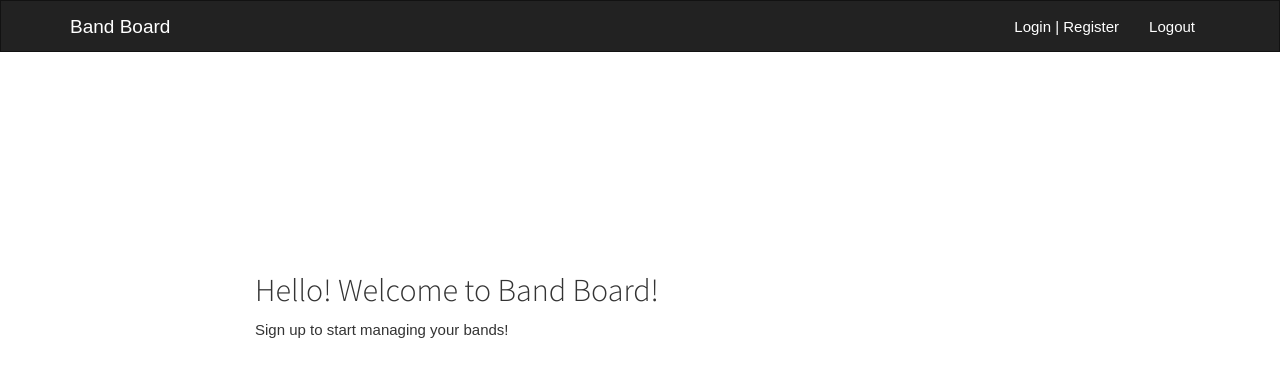
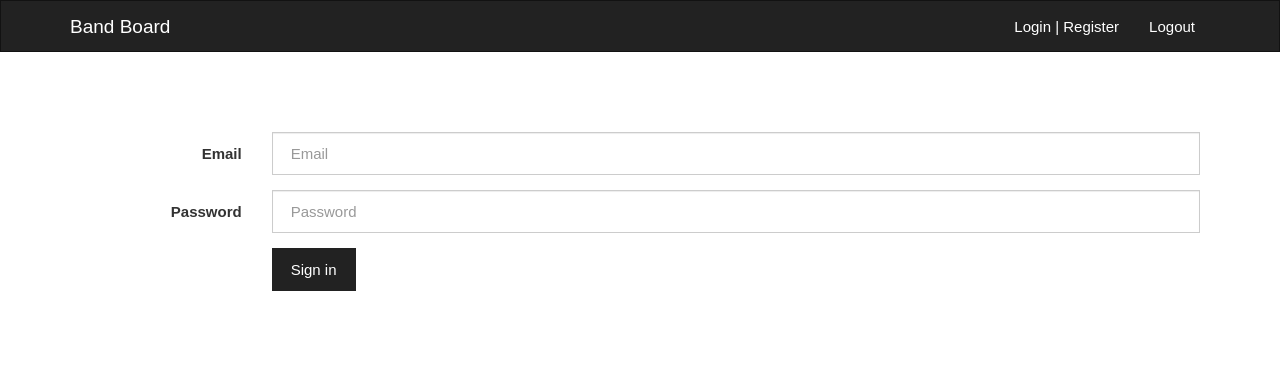
Before and after one commit to JzGo/band-board-v1-fe, a React (Create React App) app: page /login in a window 1280 px wide. Shown: the top 376 px of the page. Built offline with nearby package versions, Linux system fonts and the light colour scheme.

Commit message:
add login form placeholder

```diff
--- a/src/App.css
+++ b/src/App.css
@@ -30,6 +30,10 @@
   padding: 25vh;
 }
 
+.form-horizontal {
+  padding: 10vh;
+}
+
 @keyframes App-logo-spin {
   from { transform: rotate(0deg); }
   to { transform: rotate(360deg); }
--- a/src/App.js
+++ b/src/App.js
@@ -1,15 +1,20 @@
 import React, { Component } from 'react';
+import { BrowserRouter as Router, Route } from 'react-router-dom';
 import './App.css';
 import Navigation from './Components/Navigation';
 import Welcome from './Pages/Welcome';
+import LoginForm from './Components/LoginForm';
 
 class App extends Component {
   render() {
     return (
+      <Router>
         <div>
           <Navigation />
-          <Welcome />
+          <Route exact path="/" component={ Welcome } />
+          <Route path="/login" component={ LoginForm } />
         </div>
+      </Router>
     );
   }
 }
--- /dev/null
+++ b/src/Components/LoginForm.js
@@ -0,0 +1,43 @@
+import React,  { Component } from 'react';
+import {
+  Button,
+  Checkbox,
+  Col,
+  ControlLabel,
+  Form,
+  FormControl,
+  FormGroup
+} from 'react-bootstrap'
+
+export default class LoginForm extends Component {
+  render() {
+    return (
+      <Form horizontal>
+
+        <FormGroup controlId="formHorizontalEmail">
+          <Col componentClass={ControlLabel} sm={2}>
+            Email
+          </Col>
+          <Col sm={10}>
+            <FormControl type="email" placeholder="Email" />
+          </Col>
+        </FormGroup>
+
+        <FormGroup controlId="formHorizontalPassword">
+          <Col componentClass={ControlLabel} sm={2}>
+            Password
+          </Col>
+          <Col sm={10}>
+            <FormControl type="password" placeholder="Password" />
+          </Col>
+        </FormGroup>
+
+        <FormGroup>
+          <Col smOffset={2} sm={10}>
+            <Button type="submit">Sign in</Button>
+          </Col>
+        </FormGroup>
+      </Form>
+    )
+  }
+}
```
